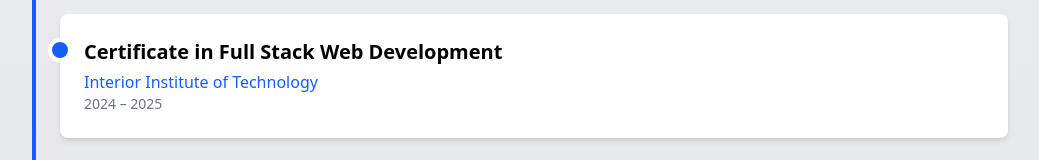
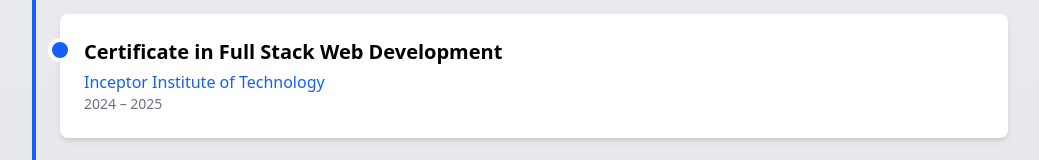
Before and after one commit to Raytay1234/Portfolio2, a React (Vite) app: page /about in a window 1280 px wide. Shown: the part 1516-1676 px from the top of the page, without its empty margins (120-1159 px from the left). Built offline with nearby package versions, Linux system fonts and the light colour scheme.

Commit message:
fixes minor

```diff
--- a/src/pages/About.jsx
+++ b/src/pages/About.jsx
@@ -23,7 +23,7 @@
     period: "2018 – 2022"
   },
   {
-    school: "Interior Institute of Technology",
+    school: "Inceptor Institute of Technology",
     degree: "Certificate in Full Stack Web Development",
     period: "2024 – 2025"
   },
```
